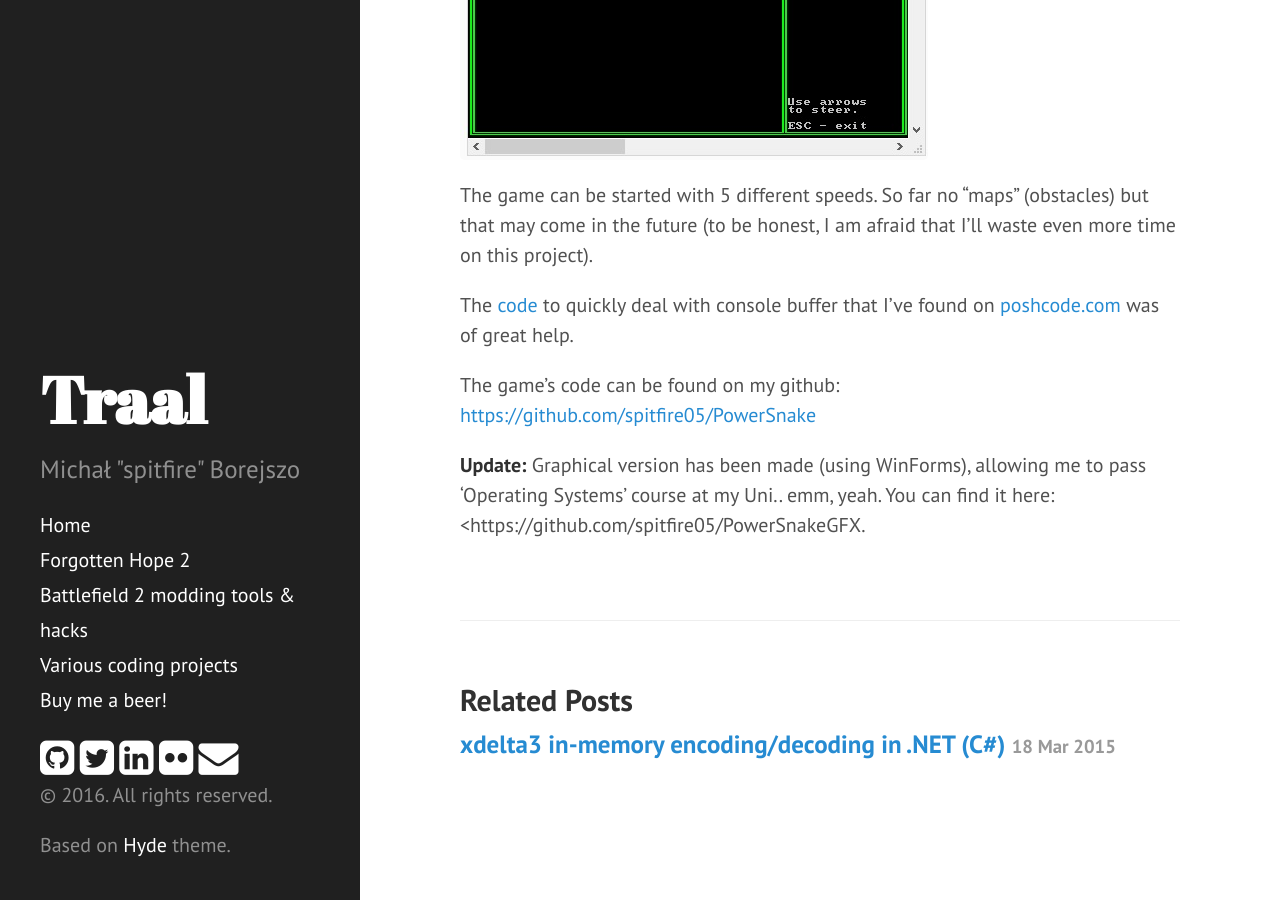
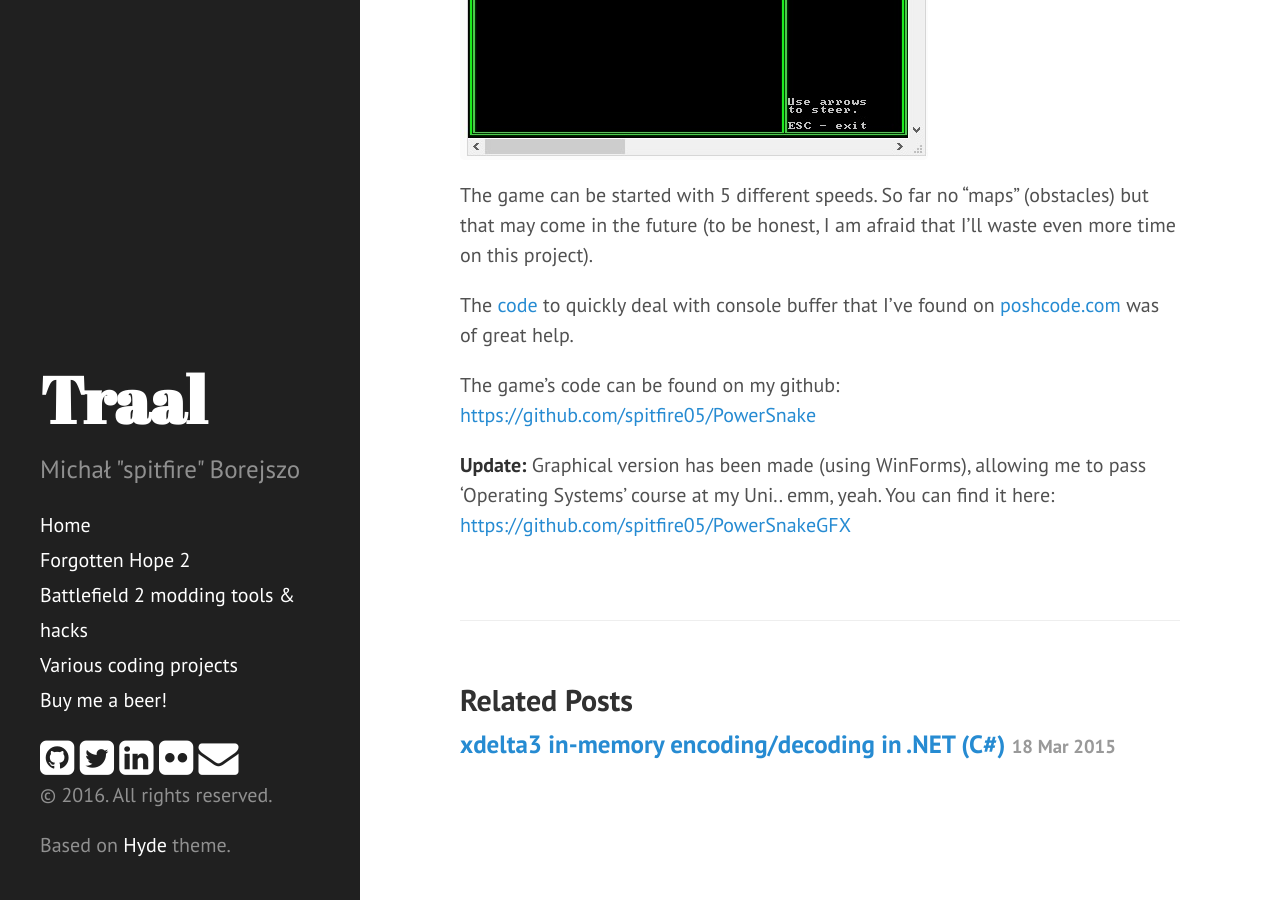
Before and after one commit to spitfire05/spitfire05.github.io, a Jekyll site: the page built from _posts/2016-01-04-snake-in-powershell-console-buffer.md, in a window 1280 px wide and 900 px high, scrolled down 502 px. Built offline with Jekyll 4.4.1, drawn with Linux system fonts in a browser that asks for light colours; nearby versions of some CDN libraries.

```diff
--- a/_posts/2016-01-04-snake-in-powershell-console-buffer.md
+++ b/_posts/2016-01-04-snake-in-powershell-console-buffer.md
@@ -19,4 +19,4 @@ The [code](http://poshcode.org/2898) to quickly deal with console buffer that I&
 
 The game&#8217;s code can be found on my github: <https://github.com/spitfire05/PowerSnake>
 
-**Update:** Graphical version has been made (using WinForms), allowing me to pass 'Operating Systems' course at my Uni.. emm, yeah. You can find it here: <https://github.com/spitfire05/PowerSnakeGFX.
+**Update:** Graphical version has been made (using WinForms), allowing me to pass 'Operating Systems' course at my Uni.. emm, yeah. You can find it here: <https://github.com/spitfire05/PowerSnakeGFX>
```
